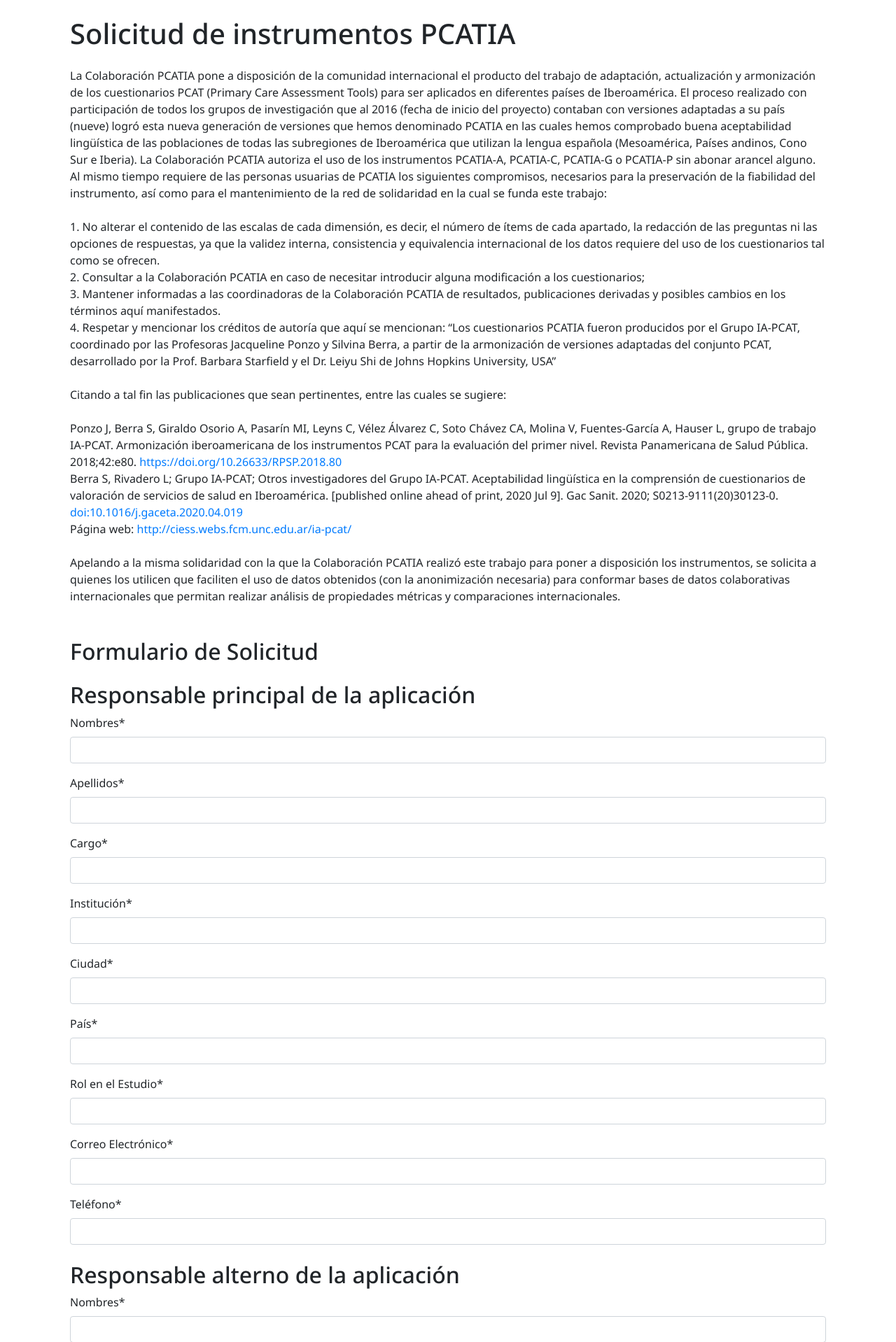
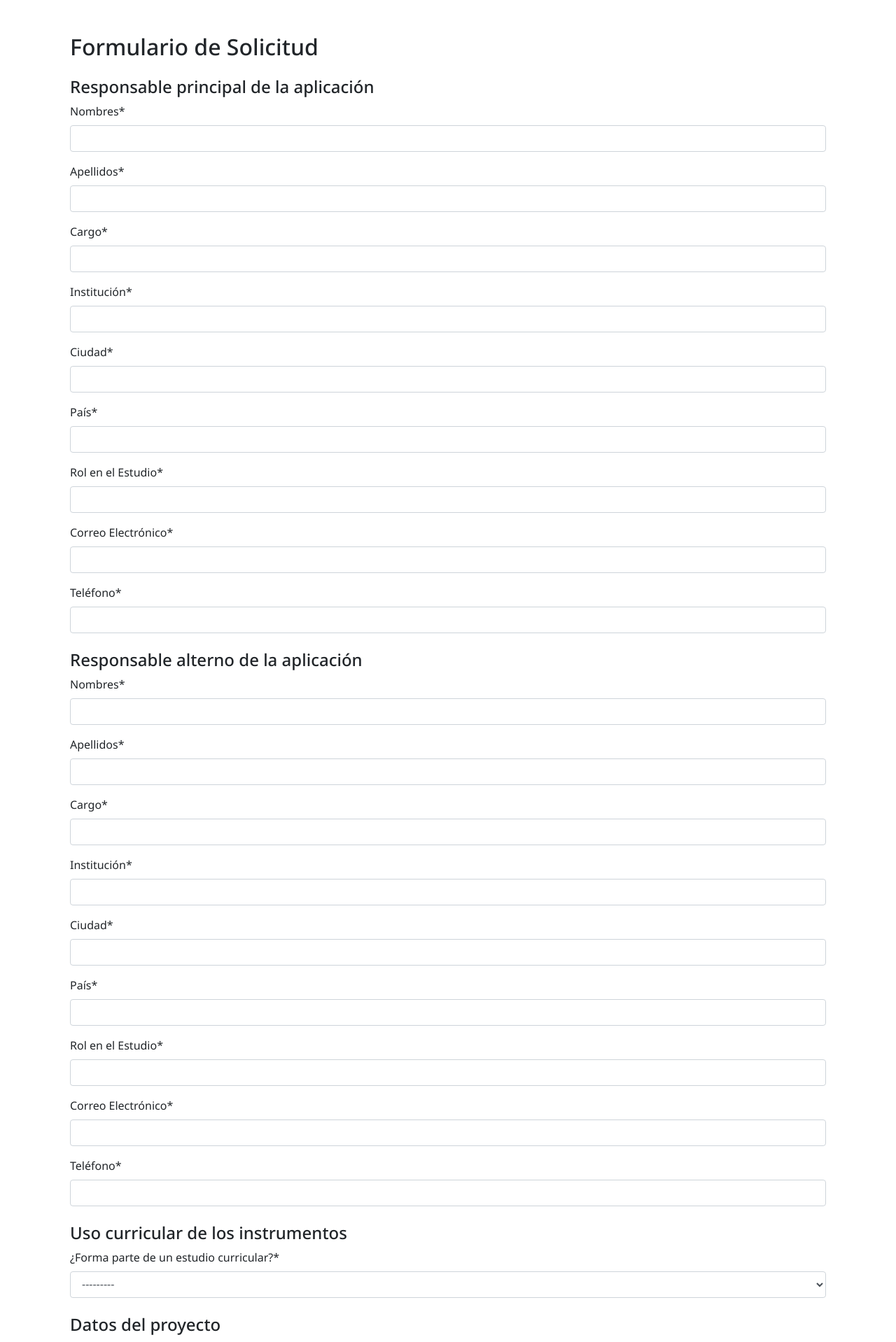
Before and after one commit to luirro777/PCATIA, a Django app: page /solicitudes/edit/ in a window 1280 px wide. Shown: the top 1918 px of the page at 70% size. Run offline with Django 4.2, Linux system fonts and the light colour scheme; some libraries are stand-ins or nearby versions.

Commit message:
Fix minor bugs

```diff
--- a/accounts/urls.py
+++ b/accounts/urls.py
@@ -1,20 +1,10 @@
 from django.urls import path
 from .views import (
-    UserRegisterView,
     UserLoginView,
     UserLogoutView,
-    UserPasswordResetView,
-    UserPasswordResetDoneView,
-    UserPasswordResetConfirmView,
-    UserPasswordResetCompleteView
 )
 
 urlpatterns = [
-    #path('register/', UserRegisterView.as_view(), name='register'),
     path('login/', UserLoginView.as_view(), name='login'),
     path('logout/', UserLogoutView.as_view(), name='logout'),
-    #path('password_reset/', UserPasswordResetView.as_view(), name='password_reset'),
-    #path('password_reset/done/', UserPasswordResetDoneView.as_view(), name='password_reset_done'),
-    #path('reset/<uidb64>/<token>/', UserPasswordResetConfirmView.as_view(), name='password_reset_confirm'),
-    #path('reset/done/', UserPasswordResetCompleteView.as_view(), name='password_reset_complete'),
 ]
--- a/pcatia/settings.py
+++ b/pcatia/settings.py
@@ -133,7 +133,7 @@
 
 DEFAULT_AUTO_FIELD = 'django.db.models.BigAutoField'
 
-LOGIN_REDIRECT_URL = reverse_lazy('solicitudes:solicitud-list')
+LOGIN_REDIRECT_URL = reverse_lazy('solicitudes:solicitud_list')
 
 CRISPY_ALLOWED_TEMPLATE_PACKS = "bootstrap5"
 CRISPY_TEMPLATE_PACK = 'bootstrap4'
--- a/solicitudes/urls.py
+++ b/solicitudes/urls.py
@@ -2,6 +2,7 @@
 from django.views.generic.base import TemplateView
 from .views import (
     # Vistas relacionadas al registro de la solicitud
+    HomeView,
     SolicitudCreateView,
     SolicitudReviewView,
     SolicitudUpdateView,
@@ -18,11 +19,12 @@
 app_name = 'solicitudes'
 
 urlpatterns = [
+    path('', HomeView.as_view(), name='home'),
     path('solicitud/', SolicitudCreateView.as_view(), name='crear_solicitud'),
     path('review/', SolicitudReviewView.as_view(), name='solicitud_review'),
     path('edit/', SolicitudUpdateView.as_view(), name='solicitud_edit'),
     path('confirmar/', SolicitudConfirmView.as_view(), name='solicitud_confirmar'),
-    path('solicitudes/', SolicitudListView.as_view(), name='solicitud-list'),
+    path('solicitudes/', SolicitudListView.as_view(), name='solicitud_list'),
     path('<int:pk>/', SolicitudDetailView.as_view(), name='solicitud_detail'),
     path('<int:pk>/borrar/', SolicitudDeleteView.as_view(), name='solicitud_delete'),
     path('generar_documento/<int:pk>/', GenerarDocumentoView.as_view(), name='generar_documento'),
--- a/solicitudes/views.py
+++ b/solicitudes/views.py
@@ -19,6 +19,11 @@
 from docxtpl import DocxTemplate
 import uuid
 import os
+
+
+class HomeView(TemplateView):
+    template_name = "solicitudes/home.html"
+
 
 class SolicitudCreateView(FormView):
     form_class = SolicitudForm
@@ -72,12 +77,10 @@
             request.session.pop('form_data', None)
         return self.render_to_response(self.get_context_data())
 
-
 class SolicitudListView(LoginRequiredMixin, ListView):
     model = Solicitud
     template_name = 'solicitudes/solicitud_list.html'
     context_object_name = 'solicitudes'
-    login_url = '/login/'
 
 class SolicitudDeleteView(LoginRequiredMixin, DeleteView):
     model = Solicitud
--- a/templates/base_login.html
+++ b/templates/base_login.html
@@ -20,7 +20,7 @@
             <!-- Navegación -->
             <ul class="navbar-nav mr-auto">
                 <li class="nav-item">
-                    <a class="nav-link" href="{% url 'solicitudes:solicitud-list' %}">Solicitudes</a>
+                    <a class="nav-link" href="{% url 'solicitudes:solicitud_list' %}">Solicitudes</a>
                 </li>
                 <!-- Agrega más elementos de navegación aquí -->
             </ul>
--- a/templates/solicitudes/solicitud_confirm_delete.html
+++ b/templates/solicitudes/solicitud_confirm_delete.html
@@ -5,6 +5,6 @@
   <form method="post">
     {% csrf_token %}
     <button type="submit">Sí, borrar</button>
-    <a href="{% url 'solicitudes:solicitud-list' %}">Cancelar</a>
+    <a href="{% url 'solicitudes:solicitud_list' %}">Cancelar</a>
   </form>
 {% endblock %}
--- a/templates/solicitudes/solicitud_confirmar.html
+++ b/templates/solicitudes/solicitud_confirmar.html
@@ -4,6 +4,6 @@
 <div class="container mt-4">
     <h1 class="mb-4">¡Solicitud enviada con éxito!</h1>
     <p>Gracias por enviar tu solicitud. Nos pondremos en contacto contigo pronto.</p>
-    <a href="{% url 'solicitudes:crear_solicitud' %}" class="btn btn-primary mt-3">Volver al formulario</a>
+    <a href="{% url 'solicitudes:home' %}" class="btn btn-primary mt-3">Volver al Inicio</a>
 </div>
 {% endblock %}
--- a/templates/solicitudes/solicitud_detail.html
+++ b/templates/solicitudes/solicitud_detail.html
@@ -48,5 +48,5 @@
   <br>
 
   <!-- Botón para volver al listado -->
-  <a href="{% url 'solicitudes:solicitud-list' %}"><button>Volver al Listado</button></a>
+  <a href="{% url 'solicitudes:solicitud_list' %}"><button>Volver al Listado</button></a>
 {% endblock %}
--- a/templates/solicitudes/solicitud_form.html
+++ b/templates/solicitudes/solicitud_form.html
@@ -2,30 +2,7 @@
 {% load crispy_forms_tags %}
 {% block content %}
 <div class="container mt-4 mb-4">
-    <h1 class="mb-4">Solicitud de instrumentos PCATIA</h1>
 
-    <!-- Información sobre la colaboración y condiciones -->
-    <p class="mb-4">
-        La Colaboración PCATIA pone a disposición de la comunidad internacional el producto del trabajo de adaptación, actualización y armonización de los cuestionarios PCAT (Primary Care Assessment Tools) para ser aplicados en diferentes países de Iberoamérica. El proceso realizado con participación de todos los grupos de investigación que al 2016 (fecha de inicio del proyecto) contaban con versiones adaptadas a su país (nueve) logró esta nueva generación de versiones que hemos denominado PCATIA en las cuales hemos comprobado buena aceptabilidad lingüística de las poblaciones de todas las subregiones de Iberoamérica que utilizan la lengua española (Mesoamérica, Países andinos, Cono Sur e Iberia).
-        La Colaboración PCATIA autoriza el uso de los instrumentos PCATIA-A, PCATIA-C, PCATIA-G o PCATIA-P sin abonar arancel alguno. Al mismo tiempo requiere de las personas usuarias de PCATIA los siguientes compromisos, necesarios para la preservación de la fiabilidad del instrumento, así como para el mantenimiento de la red de solidaridad en la cual se funda este trabajo:
-    </p>
-    <ul class="list-unstyled mb-4">
-        <li>1. No alterar el contenido de las escalas de cada dimensión, es decir, el número de ítems de cada apartado, la redacción de las preguntas ni las opciones de respuestas, ya que la validez interna, consistencia y equivalencia internacional de los datos requiere del uso de los cuestionarios tal como se ofrecen.</li>
-        <li>2. Consultar a la Colaboración PCATIA en caso de necesitar introducir alguna modificación a los cuestionarios;</li>
-        <li>3. Mantener informadas a las coordinadoras de la Colaboración PCATIA de resultados, publicaciones derivadas y posibles cambios en los términos aquí manifestados.</li>
-        <li>4. Respetar y mencionar los créditos de autoría que aquí se mencionan: “Los cuestionarios PCATIA fueron producidos por el Grupo IA-PCAT, coordinado por las Profesoras Jacqueline Ponzo y Silvina Berra, a partir de la armonización de versiones adaptadas del conjunto PCAT, desarrollado por la Prof. Barbara Starfield y el Dr. Leiyu Shi de Johns Hopkins University, USA”</li>
-    </ul>
-    <p class="mb-4">
-        Citando a tal fin las publicaciones que sean pertinentes, entre las cuales se sugiere:
-    </p>
-    <ul class="list-unstyled mb-4">
-        <li>Ponzo J, Berra S, Giraldo Osorio A, Pasarín MI, Leyns C, Vélez Álvarez C, Soto Chávez CA, Molina V, Fuentes-García A, Hauser L, grupo de trabajo IA-PCAT. Armonización iberoamericana de los instrumentos PCAT para la evaluación del primer nivel. Revista Panamericana de Salud Pública. 2018;42:e80. <a href="https://doi.org/10.26633/RPSP.2018.80" target="_blank">https://doi.org/10.26633/RPSP.2018.80</a></li>
-        <li>Berra S, Rivadero L; Grupo IA-PCAT; Otros investigadores del Grupo IA-PCAT. Aceptabilidad lingüística en la comprensión de cuestionarios de valoración de servicios de salud en Iberoamérica. [published online ahead of print, 2020 Jul 9]. Gac Sanit. 2020; S0213-9111(20)30123-0. <a href="https://doi.org/10.1016/j.gaceta.2020.04.019" target="_blank">doi:10.1016/j.gaceta.2020.04.019</a></li>
-        <li>Página web: <a href="http://ciess.webs.fcm.unc.edu.ar/ia-pcat/" target="_blank">http://ciess.webs.fcm.unc.edu.ar/ia-pcat/</a></li>
-    </ul>
-    <p class="mb-4">
-        Apelando a la misma solidaridad con la que la Colaboración PCATIA realizó este trabajo para poner a disposición los instrumentos, se solicita a quienes los utilicen que faciliten el uso de datos obtenidos (con la anonimización necesaria) para conformar bases de datos colaborativas internacionales que permitan realizar análisis de propiedades métricas y comparaciones internacionales.
-    </p>
     <!-- Formulario de Solicitud -->
     <h2 class="mt-5">Formulario de Solicitud</h2>
     <form method="post">
@@ -38,7 +15,7 @@
         {% endif %}
 
         <!-- Información de contacto principal -->
-        <h2 class="mt-4">Responsable principal de la aplicación</h2>
+        <h4 class="mt-4">Responsable principal de la aplicación</h4>
         {{ form.nombres_principal|as_crispy_field }}
         {{ form.apellidos_principal|as_crispy_field }}
         {{ form.cargo_principal|as_crispy_field }}
@@ -50,7 +27,7 @@
         {{ form.telefono_principal|as_crispy_field }}
 
         <!-- Información de contacto secundario -->
-        <h2 class="mt-4">Responsable alterno de la aplicación</h2>
+        <h4 class="mt-4">Responsable alterno de la aplicación</h4>
         {{ form.nombres_alterno|as_crispy_field }}
         {{ form.apellidos_alterno|as_crispy_field }}
         {{ form.cargo_alterno|as_crispy_field }}
@@ -62,7 +39,7 @@
         {{ form.telefono_alterno|as_crispy_field }}
 
         <!-- Uso curricular de los instrumentos -->
-        <h2 class="mt-4">Uso curricular de los instrumentos</h2>
+        <h4 class="mt-4">Uso curricular de los instrumentos</h4>
         {{ form.uso_curricular|as_crispy_field }}
         <!-- Estos campos se ocultan por defecto -->
     <div id="extra-fields" style="display: none;">
@@ -72,7 +49,7 @@
     </div>
 
         <!-- Datos del proyecto -->
-        <h2 class="mt-4">Datos del proyecto</h2>
+        <h4 class="mt-4">Datos del proyecto</h4>
         {{ form.titulo_estudio|as_crispy_field }}
         {{ form.objetivo|as_crispy_field }}
         {{ form.descripcion_metodologia|as_crispy_field }}
@@ -81,7 +58,7 @@
         {{ form.institucion_avala|as_crispy_field }}
 
         <!-- CAPTCHA -->
-        <h2 class="mt-4">Verificación CAPTCHA</h2>
+        <h4 class="mt-4">Verificación CAPTCHA</h4>
             {{ form.captcha | as_crispy_field}}
 
 
```
Also changed, not shown: accounts/views.py (+1 -27 lines), templates/solicitudes/home.html (added, +31 -0 lines), templates/solicitudes/solicitud_review.html (+5 -5 lines).
